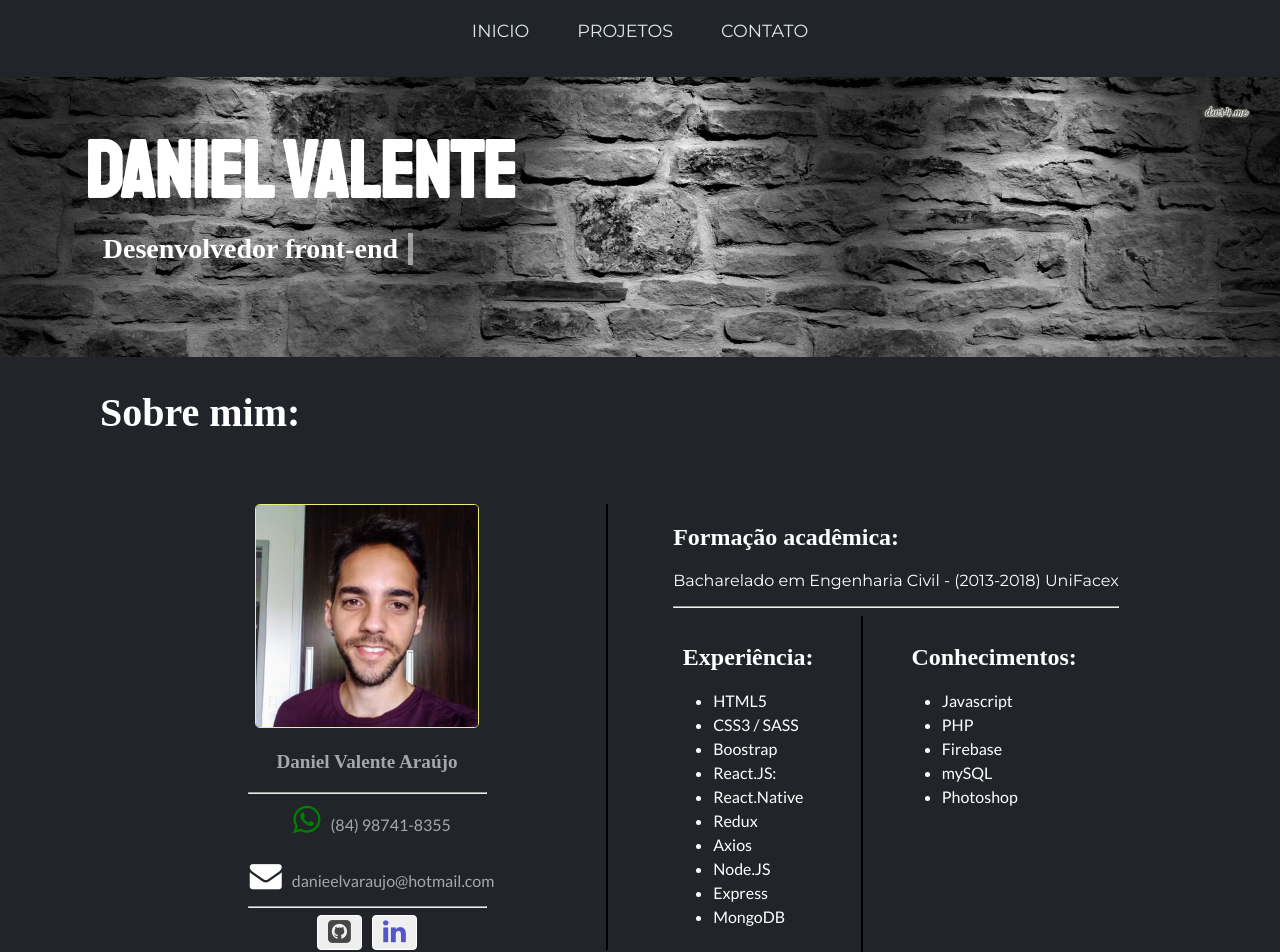
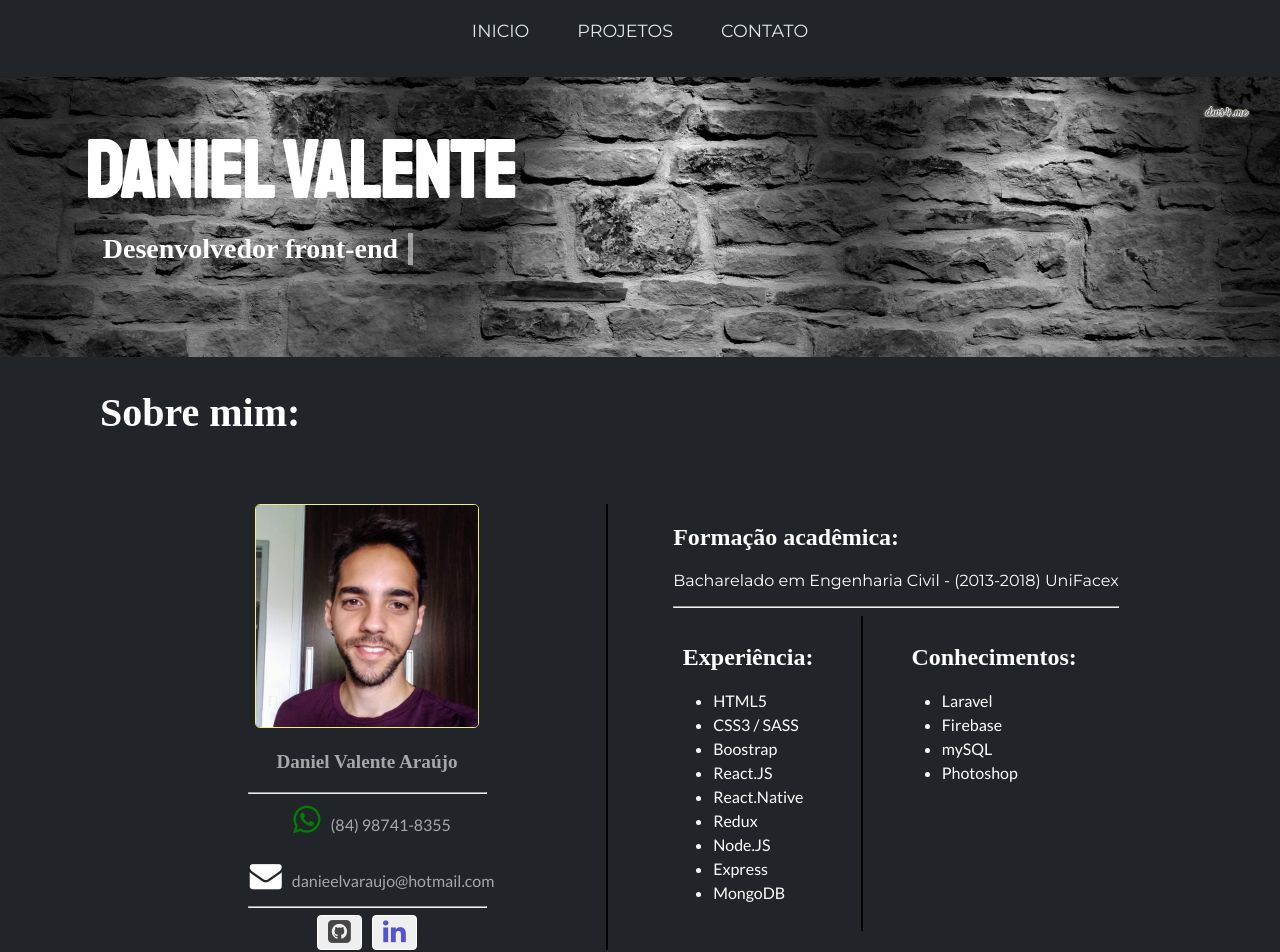
Before and after one commit to danieelvaraujo/site_v2, a React (Create React App) app: page / in a window 1280 px wide. Shown: the top 952 px of the page. Built offline with nearby package versions, Linux system fonts and the light colour scheme; a web font is replaced by a local one.

Commit message:
Painel esquerda alterado

```diff
--- a/src/Paginas/Inicio/Sobre/Paineis/PainelD.js
+++ b/src/Paginas/Inicio/Sobre/Paineis/PainelD.js
@@ -15,10 +15,9 @@ function PainelD(props) {
           <li>HTML5</li>
           <li>CSS3 / SASS</li>
           <li>Boostrap</li>
-          <li>React.JS:</li>
+          <li>React.JS</li>
           <li>React.Native</li>
           <li>Redux</li>
-          <li>Axios</li>
           <li>Node.JS</li>
           <li>Express</li>
           <li>MongoDB</li>
@@ -28,8 +27,7 @@ function PainelD(props) {
       <div className="Sab">
         <h2>Conhecimentos:</h2>
         <ul>
-          <li>Javascript</li>
-          <li>PHP</li>
+          <li>Laravel</li>
           <li>Firebase</li>
           <li>mySQL</li>
           <li>Photoshop</li>
```
